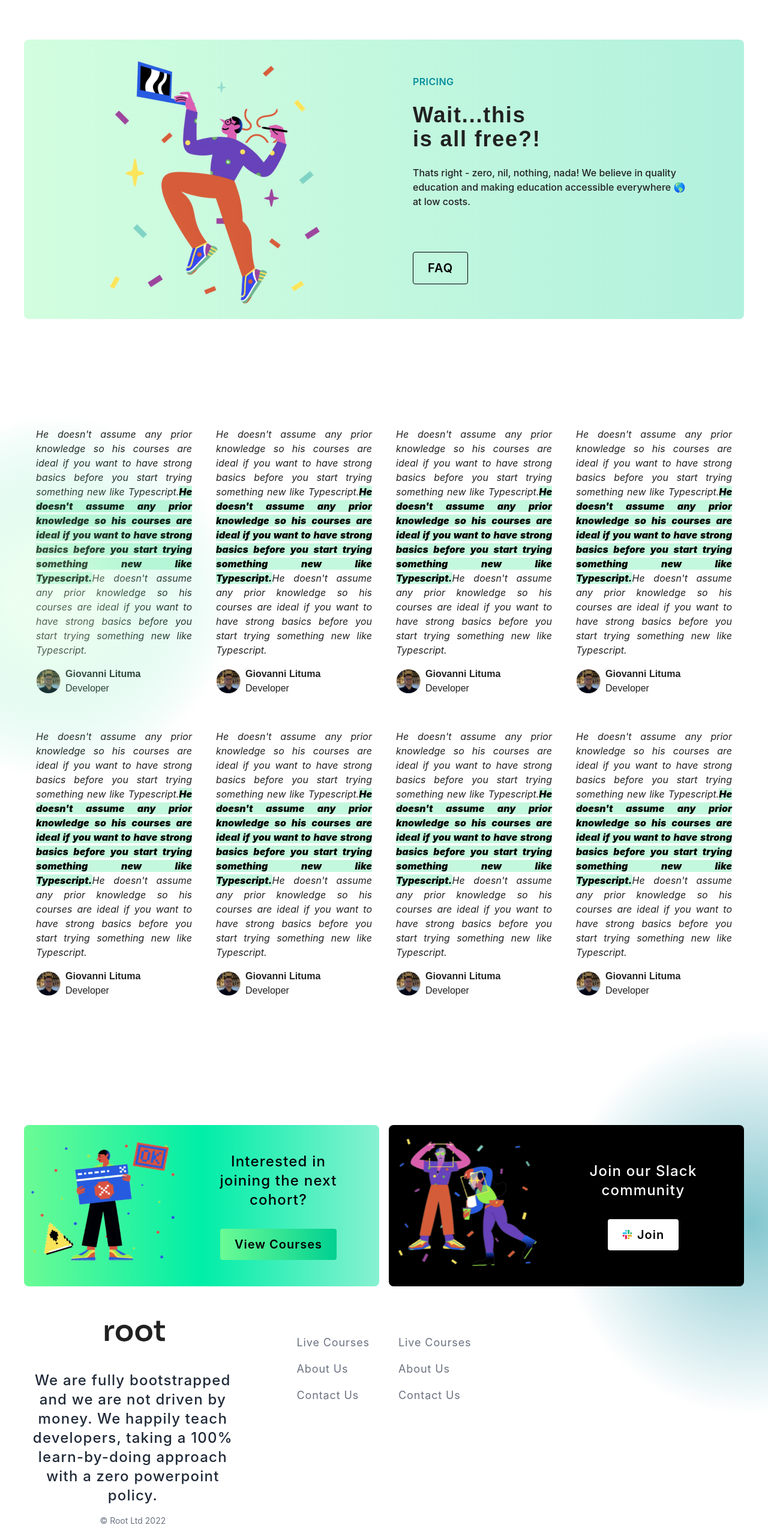
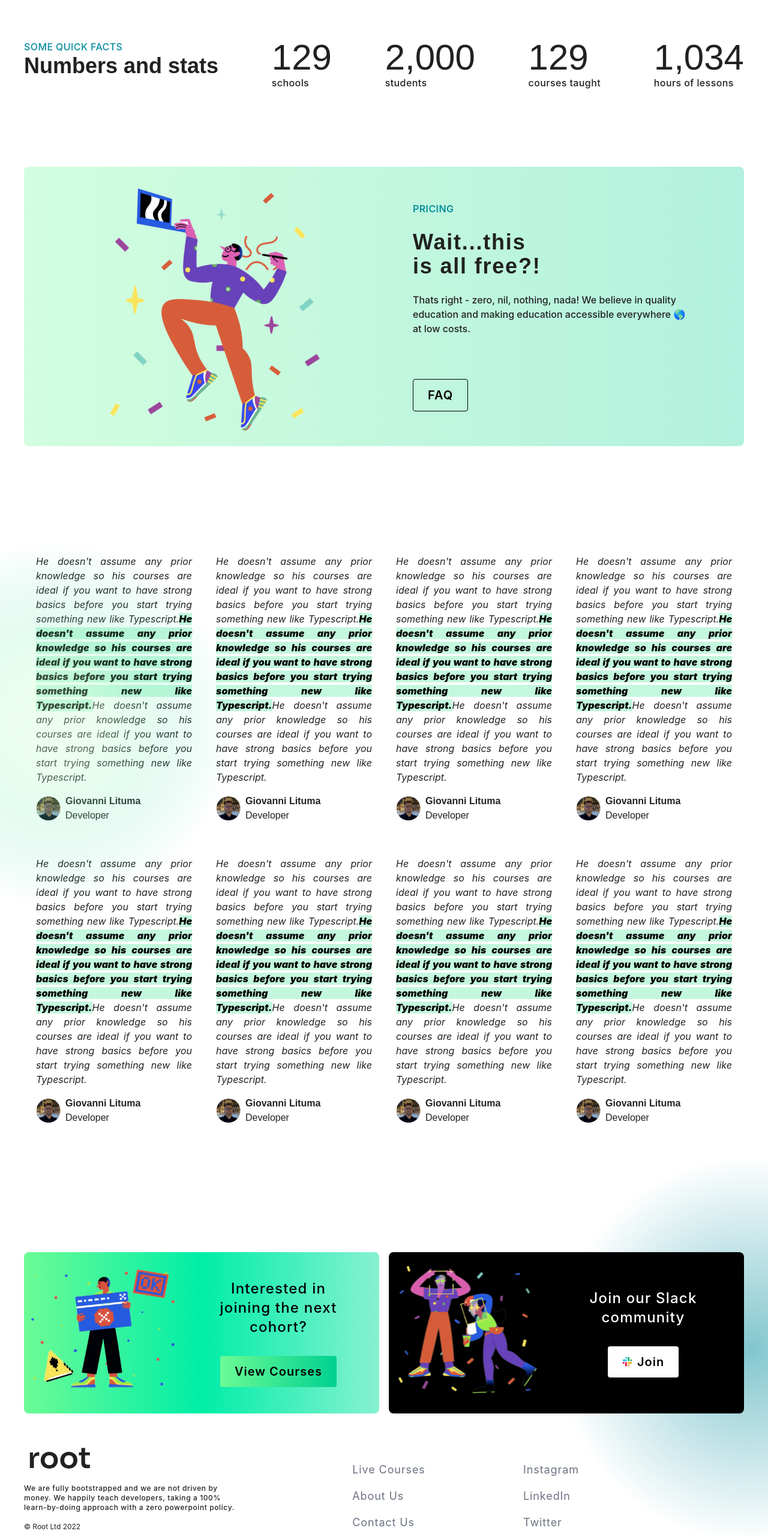
Before and after one commit to csudani7/root-web-ui, a Next.js app: page /about in a window 1280 px wide. Shown: the part 1278-3841 px from the top of the page at 60% size. Built offline with nearby package versions, Linux system fonts and the light colour scheme.

Commit message:
feat: Added Number count section on about page

```diff
--- a/package.json
+++ b/package.json
@@ -28,6 +28,7 @@
     "framer-motion": "^6.2.8",
     "next": "12.1.0",
     "react": "17.0.2",
+    "react-countup": "^6.1.1",
     "react-dom": "17.0.2",
     "react-intersection-observer": "^8.33.1",
     "react-slick": "^0.28.1",
--- a/src/components/Footer/index.tsx
+++ b/src/components/Footer/index.tsx
@@ -18,7 +18,7 @@ const FooterLinks = ({ links }: { links: Array<LinkProps> }) => (
         <div key={index} className="pt-4">
           <a
             href={link}
-            className="text-lg not-italic tracking-wider text-gray-500 cursor-pointer"
+            className="text-xs md:text-lg not-italic tracking-wider text-gray-500 cursor-pointer"
             target="_self"
           >
             {label}
@@ -38,27 +38,27 @@ export default function Footer({
 }: FooterProps) {
   return (
     <div className={clsx('font-inter bg-white', rootClassName)}>
-      <div className="relative block lg:grid grid-cols-6 gap-12 px-9 py-12">
+      <div className="relative block lg:grid lg:grid-cols-6 lg:gap-12 px-10 py-12">
         <div className="flex flex-col justify-center col-span-2 pb-8">
-          <div className="flex flex-col items-center jusify-center">
+          <div className="flex flex-col items-start jusify-center">
             <a href={routes.home} className="flex flex-col pl-1.5">
-              <img src="/logo-primary.svg" alt="logo" />
+              <img src="/logo-primary.svg" alt="logo" className="w-12 h-12 md:w-full md:h-full" />
             </a>
           </div>
-          <div className="flex flex-col items-center pt-10">
-            <div className="text-xl md:text-2xl lg:text-2xl text-gray-800 font-medium text-center tracking-wider">
+          <div className="flex flex-col items-start pt-4">
+            <div className="text-xs text-titleBlack font-medium text-left tracking-wider">
               {promotionText}
             </div>
-            <div className="pt-4 text-center">
-              <div className="text-sm text-gray-500 break-words text-center">{copyRightText}</div>
+            <div className="pt-4 text-left">
+              <div className="text-xs text-titleBlack break-words text-left">{copyRightText}</div>
             </div>
           </div>
         </div>
-        <div className="md:flex justify-center lg:col-span-2 gap-4">
-          <div className="p-4 text-center md:text-left lg:text-left lg:col-span-1">
+        <div className="grid grid-cols-2 gap-4 col-span-4 text-titleBlack">
+          <div className="p-2 md:p-4 text-left md:text-left lg:text-left lg:col-span-1 justify-self-center">
             <FooterLinks links={firstColumnLinks || []} />
           </div>
-          <div className="p-4 text-center md:text-left lg:text-left lg:col-span-1">
+          <div className="p-2 md:p-4 text-center md:text-left lg:text-left lg:col-span-1">
             <FooterLinks links={secondColumnLinks || []} />
           </div>
         </div>
--- /dev/null
+++ b/src/components/layouts/About/StatsCounterSlice.tsx
@@ -0,0 +1,49 @@
+import React from 'react';
+import { CounterAnimation } from '../../ui/CounterAnimation';
+
+export default function StatsCounterSlice() {
+  return (
+    <div className="flex flex-col space-y-4 md:flex md:flex-row md:space-y-0 px-6 md:px-10 lg:px-10 pb-14 md:pb-32 md:justify-between">
+      <div>
+        <div className="text-easternBlue font-medium font-inter tracking-wide uppercase text-base">
+          some quick facts
+        </div>
+        <div className="text-titleBlack font-semibold font-sora text-3xl md:text-4xl">
+          Numbers and stats
+        </div>
+      </div>
+      <div>
+        <div className="text-titleBlack font-medium font-sora text-3xl md:text-6xl">
+          <CounterAnimation end={129} duration={5} />
+        </div>
+        <div className="text-titleBlack font-medium font-inter tracking-wide text-base">
+          schools
+        </div>
+      </div>
+      <div>
+        <div className="text-titleBlack font-medium font-sora text-3xl md:text-6xl">
+          <CounterAnimation end={2000} duration={5} />
+        </div>
+        <div className="text-titleBlack font-medium font-inter tracking-wide text-base">
+          students
+        </div>
+      </div>
+      <div>
+        <div className="text-titleBlack font-medium font-sora text-3xl md:text-6xl">
+          <CounterAnimation end={129} duration={5} />
+        </div>
+        <div className="text-titleBlack font-medium font-inter tracking-wide text-base">
+          courses taught
+        </div>
+      </div>
+      <div>
+        <div className="text-titleBlack font-medium font-sora text-3xl md:text-6xl">
+          <CounterAnimation end={1034} duration={5} />
+        </div>
+        <div className="text-titleBlack font-medium font-inter tracking-wide text-base">
+          hours of lessons
+        </div>
+      </div>
+    </div>
+  );
+}
--- a/src/components/layouts/FooterSlice.tsx
+++ b/src/components/layouts/FooterSlice.tsx
@@ -10,9 +10,9 @@ export default function FooterSlice() {
   ];
 
   const secondColumnLinks: Array<LinkProps> = [
-    { label: 'Live Courses', link: '/course' },
-    { label: 'About Us', link: '/about' },
-    { label: 'Contact Us', link: '/contact' },
+    { label: 'Instagram', link: '/course' },
+    { label: 'LinkedIn', link: '/about' },
+    { label: 'Twitter', link: '/contact' },
   ];
 
   return (
--- a/src/components/ui/BackgroundImage/index.tsx
+++ /dev/null
@@ -1,43 +0,0 @@
-import React from 'react';
-import clsx from 'clsx';
-import Image from '../Image';
-
-export interface BackgroundImageProps {
-  alt?: string;
-  children?: React.ReactElement | React.ReactElement[];
-  imgClassName?: string;
-  maxHeight?: number;
-  parentClass?: string;
-  src?: string;
-  setDefaultMinHeight?: boolean;
-}
-
-export default function BackgroundImage({
-  alt,
-  children,
-  imgClassName,
-  maxHeight,
-  parentClass = 'h-full',
-  src,
-  setDefaultMinHeight,
-}: BackgroundImageProps) {
-  return (
-    <div
-      className={clsx(
-        parentClass,
-        'relative overflow-hidden',
-        setDefaultMinHeight && 'min-h-460 md:min-h-650',
-      )}
-      style={{ maxHeight: maxHeight || 'inital' }}
-    >
-      {src && (
-        <Image
-          src={src}
-          alt={alt}
-          className={`absolute top-0 left-0 w-full h-full ${imgClassName}`}
-        />
-      )}
-      {children && <div className={clsx('h-full z-10')}>{children}</div>}
-    </div>
-  );
-}
--- /dev/null
+++ b/src/components/ui/CounterAnimation/index.tsx
@@ -0,0 +1,6 @@
+import React from 'react';
+import CountUp from 'react-countup';
+
+export function CounterAnimation({ end, duration }: { end: number; duration: number }) {
+  return <CountUp end={end} duration={duration} />;
+}
--- a/src/pages/about.tsx
+++ b/src/pages/about.tsx
@@ -4,6 +4,7 @@ import dynamic from 'next/dynamic';
 const WebHeader = dynamic(() => import('../components/ui/WebHeader'));
 const PageLayout = dynamic(() => import('../components/layouts'));
 const PromotionSlice = dynamic(() => import('../components/layouts/Home/PromotionSlice'));
+const StatsCounterSlice = dynamic(() => import('../components/layouts/About/StatsCounterSlice'));
 const FeedbackSlice = dynamic(() => import('../components/layouts/Home/FeedbackSlice'));
 const PromotionFooterSlice = dynamic(
   () => import('../components/layouts/Home/PromotionFooterSlice'),
@@ -15,6 +16,7 @@ export default function AboutPage() {
       <WebHeader />
       <PageLayout>
         <FeedbackSlice isTitleShow={false} />
+        <StatsCounterSlice />
         <PromotionSlice />
         <FeedbackSlice isTitleShow={false} />
         <PromotionFooterSlice />
```
